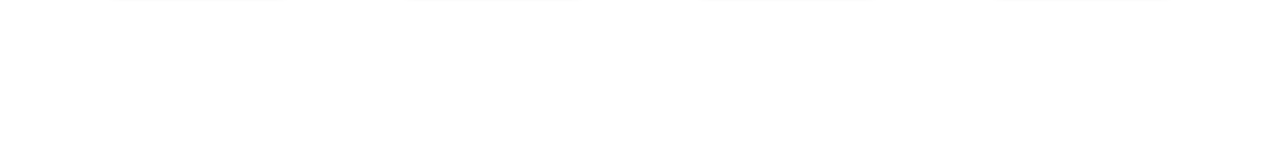
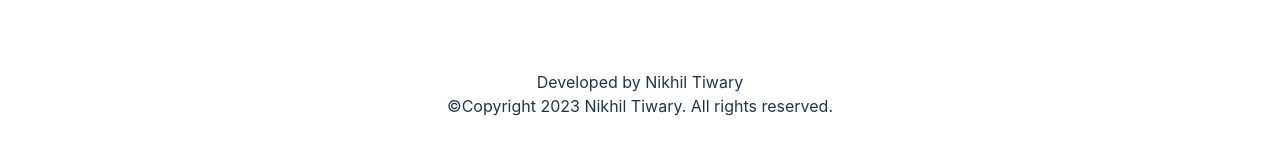
Before and after one commit to nikhil-tiwary61/shopping-cart, a React (Vite) app: page / in a window 1280 px wide. Shown: the part 514-668 px from the top of the page. Built offline with nearby package versions, Linux system fonts and the light colour scheme.

Commit message:
add Footer component

```diff
--- a/src/App.jsx
+++ b/src/App.jsx
@@ -1,12 +1,14 @@
 import "./App.css";
 import { Outlet } from "react-router-dom";
 import Navbar from "./components/Navbar";
+import Footer from "./components/Footer";
 
 function App() {
   return (
     <>
       <Navbar />
       <Outlet />
+      <Footer />
     </>
   );
 }
--- /dev/null
+++ b/src/components/Footer.jsx
@@ -0,0 +1,8 @@
+export default function Footer() {
+  return (
+    <footer>
+      <p>Developed by Nikhil Tiwary</p>
+      <p>&copy;Copyright 2023 Nikhil Tiwary. All rights reserved.</p>
+    </footer>
+  );
+}
```
